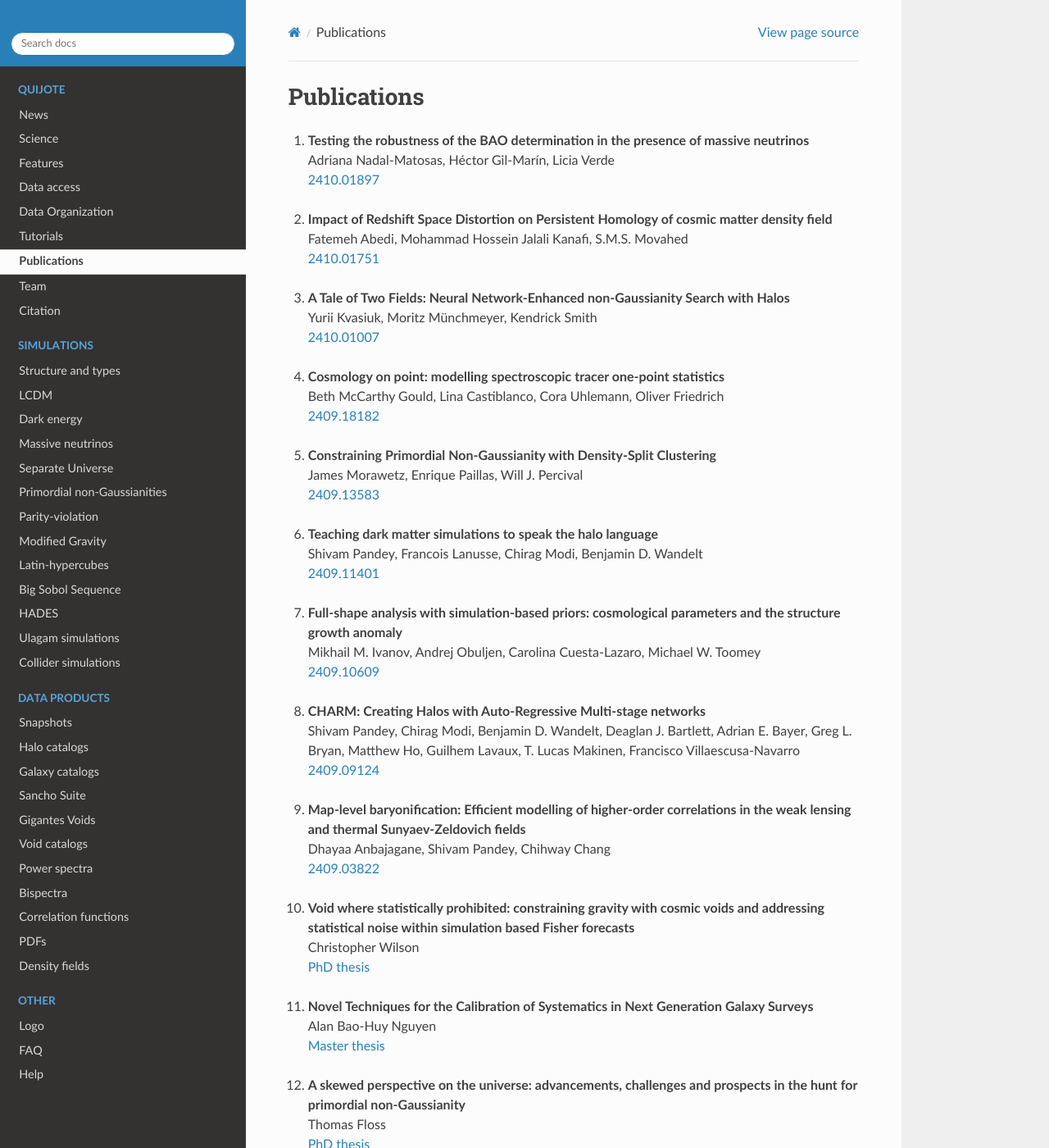
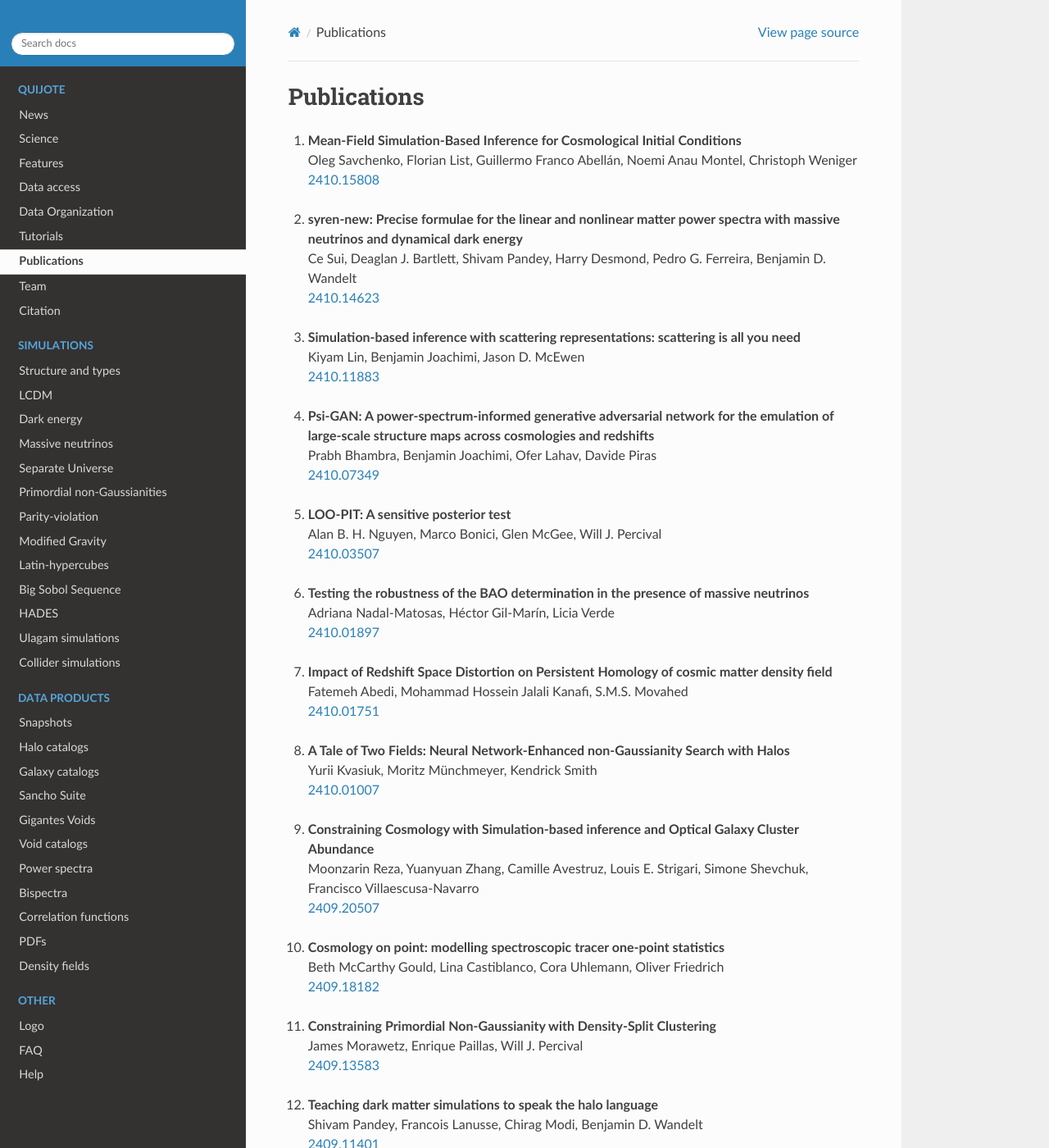
Before and after one commit to franciscovillaescusa/Quijote-simulations, a Sphinx documentation site: the page built from docs/source/publications.rst, in a window 1280 px wide and 1400 px high. Shown: the whole window at 82% size. Built offline with Sphinx 7.4.7 and the Read the Docs theme 3.1.0, drawn with Linux system fonts in a browser that asks for light colours; pages that are not in the unit, such as notebooks, are missing from menus.

Commit message:
publications updated

```diff
--- a/docs/source/publications.rst
+++ b/docs/source/publications.rst
@@ -3,6 +3,26 @@
 ************
 Publications
 ************
+
+#. | **Mean-Field Simulation-Based Inference for Cosmological Initial Conditions**
+   | Oleg Savchenko, Florian List, Guillermo Franco Abellán, Noemi Anau Montel, Christoph Weniger
+   | `2410.15808 <https://arxiv.org/abs/2410.15808>`_
+
+#. | **syren-new: Precise formulae for the linear and nonlinear matter power spectra with massive neutrinos and dynamical dark energy**
+   | Ce Sui, Deaglan J. Bartlett, Shivam Pandey, Harry Desmond, Pedro G. Ferreira, Benjamin D. Wandelt
+   | `2410.14623 <https://arxiv.org/abs/2410.14623>`_
+
+#. | **Simulation-based inference with scattering representations: scattering is all you need**
+   | Kiyam Lin, Benjamin Joachimi, Jason D. McEwen
+   | `2410.11883 <https://arxiv.org/abs/2410.11883>`_
+
+#. | **Psi-GAN: A power-spectrum-informed generative adversarial network for the emulation of large-scale structure maps across cosmologies and redshifts**
+   | Prabh Bhambra, Benjamin Joachimi, Ofer Lahav, Davide Piras
+   | `2410.07349 <https://arxiv.org/abs/2410.07349>`_
+
+#. | **LOO-PIT: A sensitive posterior test**
+   | Alan B. H. Nguyen, Marco Bonici, Glen McGee, Will J. Percival
+   | `2410.03507 <https://arxiv.org/abs/2410.03507>`_
 
 #. | **Testing the robustness of the BAO determination in the presence of massive neutrinos**
    | Adriana Nadal-Matosas, Héctor Gil-Marín, Licia Verde
@@ -15,6 +35,10 @@ Publications
 #. | **A Tale of Two Fields: Neural Network-Enhanced non-Gaussianity Search with Halos**
    | Yurii Kvasiuk, Moritz Münchmeyer, Kendrick Smith
    | `2410.01007 <https://arxiv.org/abs/2410.01007>`_
+
+#. | **Constraining Cosmology with Simulation-based inference and Optical Galaxy Cluster Abundance**
+   | Moonzarin Reza, Yuanyuan Zhang, Camille Avestruz, Louis E. Strigari, Simone Shevchuk, Francisco Villaescusa-Navarro
+   | `2409.20507 <https://arxiv.org/abs/2409.20507>`_
 
 #. | **Cosmology on point: modelling spectroscopic tracer one-point statistics**
    | Beth McCarthy Gould, Lina Castiblanco, Cora Uhlemann, Oliver Friedrich
```
